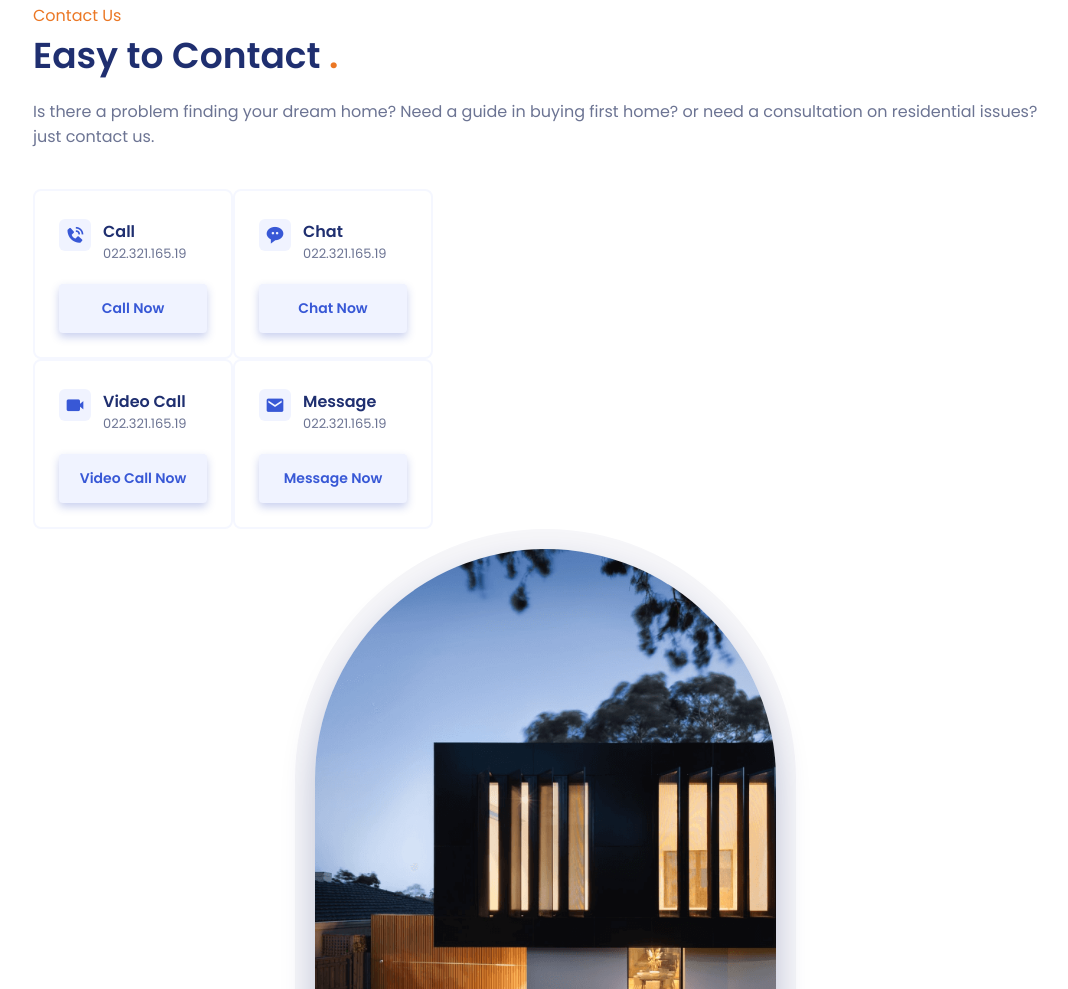
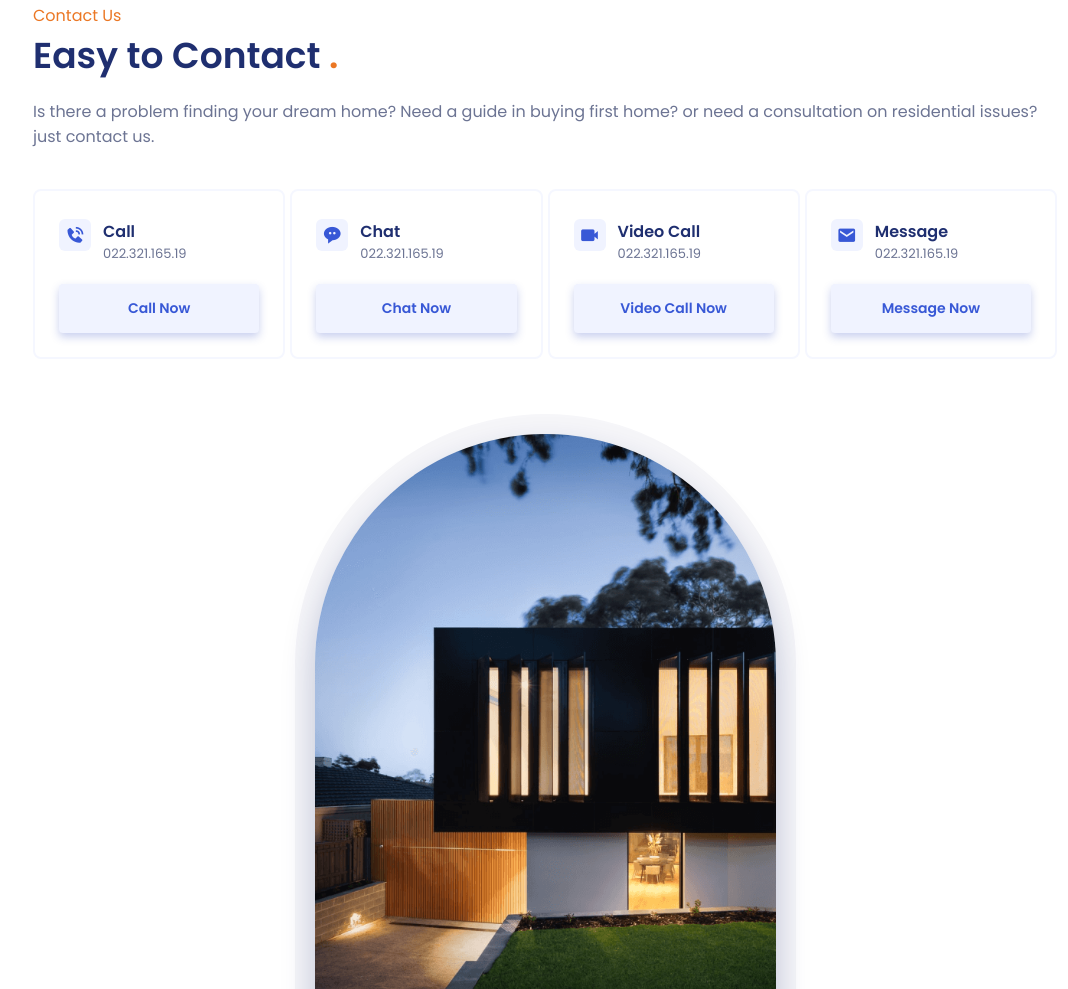
Before and after one commit to ROHITPANDEY227/Responsive-Real-estate, a plain HTML site: page index.html in a window 1280 px wide. Shown: the part 3245-4234 px from the top of the page, without its empty margins (95-1163 px from the left). Drawn offline with nearby package versions, Linux system fonts and the light colour scheme.

Commit message:
Updated website content 2

```diff
--- a/assets/css/styles.css
+++ b/assets/css/styles.css
@@ -610,9 +610,12 @@ body.dark-theme{
   margin-bottom: 2.5rem;
 }
 .contact__card{
-  display: grid;
-  grid-template-columns:repeat(2,1fr);
-  gap: 1.25rem .75;
+  width: 100%;
+  display: flex;
+  gap: 5px;
+  /* background-color: brown; */
+  margin-bottom:55px;
+  flex-wrap: wrap;
 }
 .contact__card-box{
   background-color: var(--body-color);
@@ -620,6 +623,7 @@ body.dark-theme{
   padding: 1.25rem .75rem;
   border-radius: .5rem;
   transition: .3s;
+  flex:1;
 }
 .contact__card-info{
   display: flex;
```
